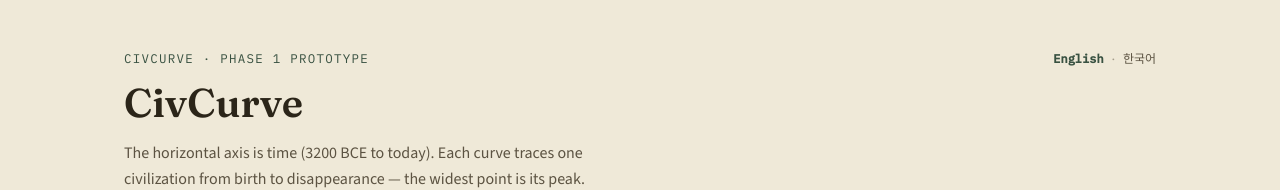
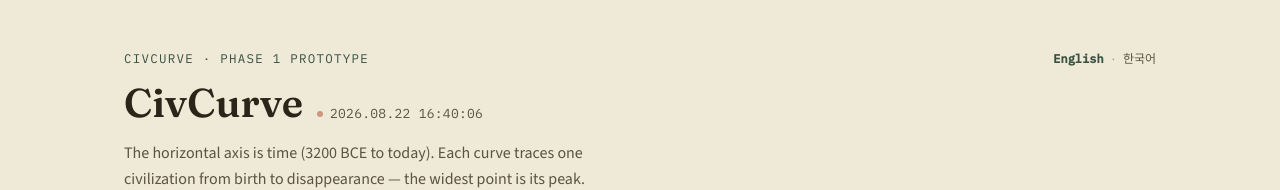
Before and after one commit to Salepark/civcurve, a Next.js app: page /en in a window 1280 px wide. Shown: the top 190 px of the page. Built offline with nearby package versions, Linux system fonts and the light colour scheme.

Commit message:
브랜드 로고 옆에 실시간 시계 추가

```diff
--- a/app/[locale]/page.tsx
+++ b/app/[locale]/page.tsx
@@ -1,6 +1,7 @@
 import { civilizations } from "@/data/civilizations";
 import { TimelineApp } from "@/components/TimelineApp";
 import { LocaleSwitch } from "@/components/LocaleSwitch";
+import { LiveClock } from "@/components/LiveClock";
 import { dictionaries, defaultLocale, isLocale } from "@/lib/i18n";
 
 export default async function Home({
@@ -19,7 +20,10 @@ export default async function Home({
           <p className="eyebrow mono">{dict.page.eyebrow}</p>
           <LocaleSwitch locale={locale} />
         </div>
-        <h1>{dict.page.title}</h1>
+        <div className="title-row">
+          <h1>{dict.page.title}</h1>
+          <LiveClock locale={locale} />
+        </div>
         <p className="lede">{dict.page.lede}</p>
       </header>
       <TimelineApp civilizations={civilizations} locale={locale} />
--- a/app/globals.css
+++ b/app/globals.css
@@ -101,6 +101,13 @@ main {
   opacity: 0.5;
 }
 
+.title-row {
+  display: flex;
+  align-items: baseline;
+  gap: 14px;
+  flex-wrap: wrap;
+}
+
 h1 {
   font-family: "Fraunces", Georgia, serif;
   font-optical-sizing: auto;
@@ -109,6 +116,35 @@ h1 {
   line-height: 1.15;
   margin: 0 0 14px;
   text-wrap: balance;
+}
+
+.live-clock {
+  display: inline-flex;
+  align-items: center;
+  gap: 7px;
+  font-size: 13px;
+  color: var(--ink-soft);
+  letter-spacing: 0.02em;
+  margin-bottom: 14px;
+}
+
+.live-dot {
+  width: 6px;
+  height: 6px;
+  border-radius: 50%;
+  background: #b0563a;
+  animation: live-pulse 2s ease-in-out infinite;
+}
+
+@keyframes live-pulse {
+  0%, 100% {
+    opacity: 1;
+    box-shadow: 0 0 0 0 rgba(176, 86, 58, 0.45);
+  }
+  50% {
+    opacity: 0.55;
+    box-shadow: 0 0 0 4px rgba(176, 86, 58, 0);
+  }
 }
 
 .lede {
--- /dev/null
+++ b/components/LiveClock.tsx
@@ -0,0 +1,43 @@
+"use client";
+
+import { useEffect, useState } from "react";
+import type { Locale } from "@/lib/i18n";
+
+function pad(n: number) {
+  return String(n).padStart(2, "0");
+}
+
+function formatNow(d: Date) {
+  return `${d.getFullYear()}.${pad(d.getMonth() + 1)}.${pad(d.getDate())} ${pad(
+    d.getHours()
+  )}:${pad(d.getMinutes())}:${pad(d.getSeconds())}`;
+}
+
+// 브랜드 로고 옆에 붙는 실시간 시계.
+// "진행 중인 문명" 커브가 아직 열려 있는 지점 — 바로 이 순간 — 을
+// 초 단위로 계속 갱신해 보여준다. 서버에서는 아무 시각도 모르므로
+// 마운트 전에는 렌더링하지 않고(hydration mismatch 방지), 클라이언트에서만 켠다.
+export function LiveClock({ locale }: { locale: Locale }) {
+  const [now, setNow] = useState<Date | null>(null);
+
+  useEffect(() => {
+    setNow(new Date());
+    const id = setInterval(() => setNow(new Date()), 1000);
+    return () => clearInterval(id);
+  }, []);
+
+  if (!now) {
+    // 레이아웃 흔들림 방지용 자리표시자 (숫자 폭과 동일한 너비)
+    return <span className="live-clock mono" aria-hidden="true">&nbsp;</span>;
+  }
+
+  return (
+    <span
+      className="live-clock mono"
+      aria-label={locale === "en" ? "Current local time" : "현재 시각"}
+    >
+      <span className="live-dot" aria-hidden="true" />
+      {formatNow(now)}
+    </span>
+  );
+}
```
